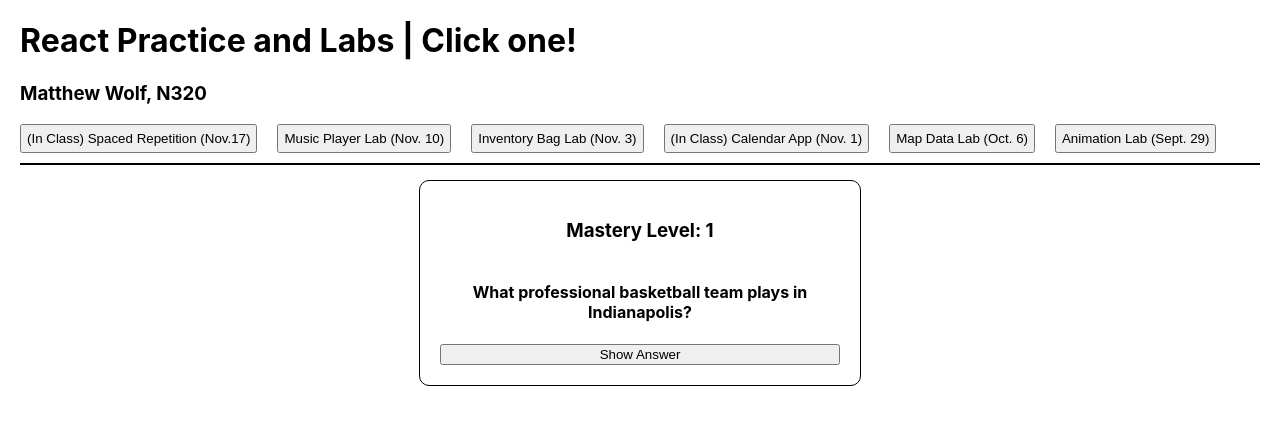
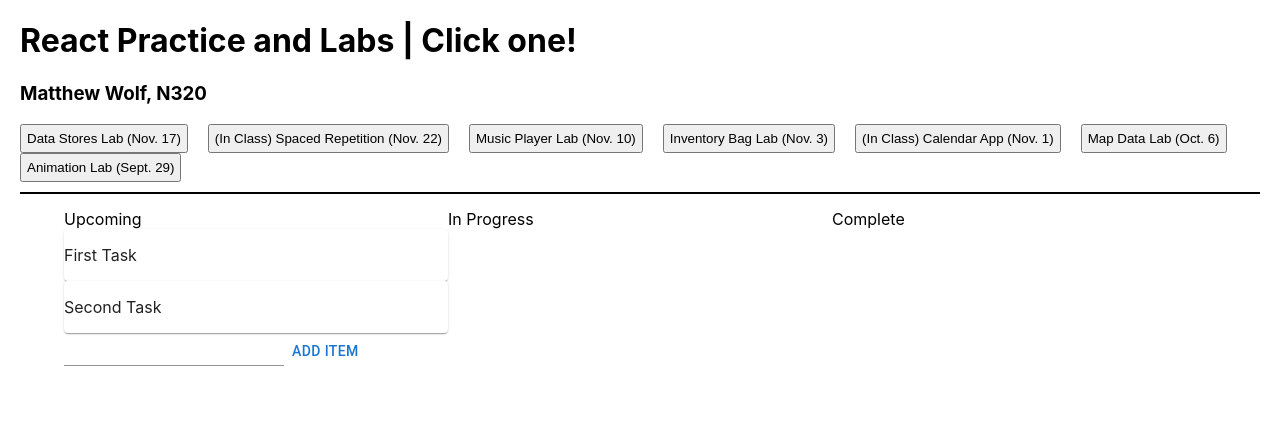
Before and after one commit to n320-wolfmi/ReactLabs, a React (Create React App) app in the folder my-app/: page / in a window 1280 px wide. Shown: the top 424 px of the page. Built offline with nearby package versions, Linux system fonts and the light colour scheme.

Commit message:
Data Store Lab

```diff
--- a/my-app/src/App.js
+++ b/my-app/src/App.js
@@ -1,17 +1,18 @@
 import './App.css'
+import { useState } from "react"
 import React from "react"
 import AnimLab from "./AnimLab/AnimLab"
 import Map from "./Map/Map"
 import Calendar from './CalendarApp/Calendar'
 import Inventory from './InventoryBag/Inventory'
 import MusicPlayer from './MusicPlayer/MusicPlayer'
-import FakeKanban from './DataStoresLab/FakeKanban'
+import DataStoresLab from './DataStoresLab/DataStoreLab'
 import SpacedRepetition from './SpacedRepetition/SpacedRepetition'
 
 export default class App extends React.Component {
 
   state = {
-    pages: [<SpacedRepetition/>, <MusicPlayer/>, <Inventory/>, <Calendar/>, <Map/>, <AnimLab/>],
+    pages: [<DataStoresLab/>,  <SpacedRepetition/>, <MusicPlayer/>, <Inventory/>, <Calendar/>, <Map/>, <AnimLab/>],
     curPage: 0
   }
 
@@ -21,12 +22,13 @@ export default class App extends React.Component {
         <h1>React Practice and Labs | Click one!</h1>
         <h3>Matthew Wolf, N320</h3>
         <div className='componentButtons'>
-          <button onClick={() => { this.swapProject(0) }}>(In Class) Spaced Repetition (Nov.17)</button>
-          <button onClick={() => { this.swapProject(1) }}>Music Player Lab (Nov. 10)</button>
-          <button onClick={() => { this.swapProject(2) }}>Inventory Bag Lab (Nov. 3)</button>
-          <button onClick={() => { this.swapProject(3) }}>(In Class) Calendar App (Nov. 1)</button>
-          <button onClick={() => { this.swapProject(4) }}>Map Data Lab (Oct. 6)</button>
-          <button onClick={() => { this.swapProject(5) }}>Animation Lab (Sept. 29)</button>
+          <button onClick={() => { this.swapProject(0) }}>Data Stores Lab (Nov. 17)</button>
+          <button onClick={() => { this.swapProject(1) }}>(In Class) Spaced Repetition (Nov. 22)</button>
+          <button onClick={() => { this.swapProject(2) }}>Music Player Lab (Nov. 10)</button>
+          <button onClick={() => { this.swapProject(3) }}>Inventory Bag Lab (Nov. 3)</button>
+          <button onClick={() => { this.swapProject(4) }}>(In Class) Calendar App (Nov. 1)</button>
+          <button onClick={() => { this.swapProject(5) }}>Map Data Lab (Oct. 6)</button>
+          <button onClick={() => { this.swapProject(6) }}>Animation Lab (Sept. 29)</button>
         </div>
         {this.state.pages[this.state.curPage]}
       </div>
--- /dev/null
+++ b/my-app/src/DataStoresLab/AddTask.js
@@ -0,0 +1,25 @@
+import React from "react"
+import { useState } from "react"
+import { Input, Button } from "@mui/material"
+import { TaskStore, addCommand } from "./system/TaskStore"
+
+export default function AddTask() {
+
+    const[taskVal, setTaskVal] = useState("")
+
+    return(
+        <div>
+            <Input
+                value={taskVal}
+                onChange={(e) => {
+                    setTaskVal(e.target.value)
+                }}
+            />
+            <Button onClick={() => {
+                let cmdAdd = new addCommand(0, taskVal)
+                TaskStore.addTask(cmdAdd)
+                setTaskVal("")
+            }}>Add Item</Button>
+        </div>
+    )
+}
--- /dev/null
+++ b/my-app/src/DataStoresLab/DataStoreLab.js
@@ -0,0 +1,16 @@
+import React from "react"
+import FakeKanban from "./FakeKanban"
+import { DndProvider } from "react-dnd"
+import { HTML5Backend } from "react-dnd-html5-backend"
+
+export default function DataStoreLab() {
+
+    //drag and drop
+    return(
+        <div>
+            <DndProvider backend={HTML5Backend}>
+                <FakeKanban/>
+            </DndProvider>
+        </div>
+    )
+}
--- /dev/null
+++ b/my-app/src/DataStoresLab/FakeKanban.js
@@ -0,0 +1,34 @@
+import React from "react"
+import { useState, useEffect } from "react"
+import { Grid, Container } from "@mui/material"
+import { TaskStore } from "./system/TaskStore"
+import TaskRow from "./TaskRow"
+import AddTask from "./AddTask"
+
+export default function FakeKanban() {
+
+    //get rows from data store = rowData
+    const[rowData, setRowData] = useState(TaskStore.rows)
+
+
+    useEffect(() => {
+        TaskStore.subscribe(onTaskUpdate)
+    }, [])
+
+    function onTaskUpdate() {
+        setRowData([...TaskStore.rows])
+    }
+
+    //pre-render: loop through row data, create a row item for each
+    let rows = rowData.map((row, ind) => (
+        //for each, pass through key, rowData, and rowNumber
+        <TaskRow key={ind} rowData={row} rowNum={ind}/>
+    ))
+
+    return(
+        <Container>
+            <Grid container>{ rows }</Grid>
+            <AddTask/>
+        </Container>
+    )
+}
--- /dev/null
+++ b/my-app/src/DataStoresLab/Task.js
@@ -0,0 +1,17 @@
+import React from "react"
+import { Card } from "@mui/material"
+import { useDrag } from "react-dnd"
+
+export default function Task({description, index, rowNum}) {
+
+    const[{ isDragging }, drag, preview ] = useDrag(() => ({
+        type: "card",
+        item: { description: description, index: index, rowNum: rowNum }
+    }), [])
+
+    return(
+        <Card ref={drag}>
+            <p>{description}</p>
+        </Card>
+    )
+}
--- /dev/null
+++ b/my-app/src/DataStoresLab/TaskRow.js
@@ -0,0 +1,38 @@
+import React from "react"
+import { Grid } from "@mui/material"
+import Task from "./Task"
+import { useDrop } from "react-dnd"
+import { TaskStore, moveCommand } from "./system/TaskStore"
+
+export default function TaskRow({rowData, rowNum}) {
+
+    const[{ isOver, canDrop }, drop] = useDrop(() => ({
+        accept: "card",
+        drop: (item) => {
+            let newMoveCommand = new moveCommand( item.rowNum, rowNum, {
+                index: item.index,
+                description: item.description
+            })
+
+            TaskStore.moveTask(newMoveCommand)
+        }
+    }), [])
+
+    //loop through all tasks in the taskrow object's task array
+    let tasks = rowData.tasks.map((task, ind) => (
+        //create a new task with a key, desc, index, rowNum
+        <Task
+            key={task.id}
+            description={task.description}
+            index={ind}
+            rowNum={rowNum}
+        />
+    ))
+
+    return(
+        <Grid item xs={4} ref={drop}>
+            {rowData.name}
+            {tasks}
+        </Grid>
+    )
+}
--- /dev/null
+++ b/my-app/src/DataStoresLab/system/TaskStore.js
@@ -0,0 +1,76 @@
+let TaskStore = {
+    rows: [
+        {
+            name: "Upcoming",
+            tasks: [
+                { id:0, description: "First Task" },
+                { id:1, description: "Second Task" }
+            ]
+        },
+        {
+            name: "In Progress",
+            tasks: []
+        },
+        {
+            name: "Complete",
+            tasks: []
+        }
+    ],
+    subscribers: [],
+    subscribe: function(callback) {
+        this.subscribers.push(callback)
+    },
+    updateSubscribers: function() {
+        this.subscribers.forEach((callback) => {
+            callback()
+        })
+    },
+    addTask: function(addCommand) {
+        let tempTasks = this.rows[addCommand.row].tasks
+
+        this.rows[addCommand.row].tasks = [
+            ...tempTasks,
+            {
+                id: Math.floor(Math.random() * 100000000),
+                description: addCommand.description
+            }
+        ]
+
+        this.updateSubscribers()
+    },
+    moveTask: function(moveCommand) {
+        let curRowTasks = this.rows[moveCommand.curRow].tasks
+
+        //get task
+        let task = curRowTasks.slice(
+            moveCommand.task.index,
+            moveCommand.task.index + 1
+        )[0]
+
+        //remove from old row
+        let filteredRow = curRowTasks.filter(
+            (task, index) => index !== moveCommand.task.index
+        )
+
+        this.rows[moveCommand.curRow].tasks = filteredRow
+
+        this.rows[moveCommand.newRow].tasks = [
+            ...this.rows[moveCommand.newRow].tasks, task
+        ]
+
+        this.updateSubscribers()
+    }
+}
+
+function addCommand(row, description) {
+    this.row = row
+    this.description = description
+}
+
+function moveCommand(curRow, newRow, task) {
+    this.curRow = curRow
+    this.newRow = newRow
+    this.task = task
+}
+
+export { TaskStore, addCommand, moveCommand }
```
